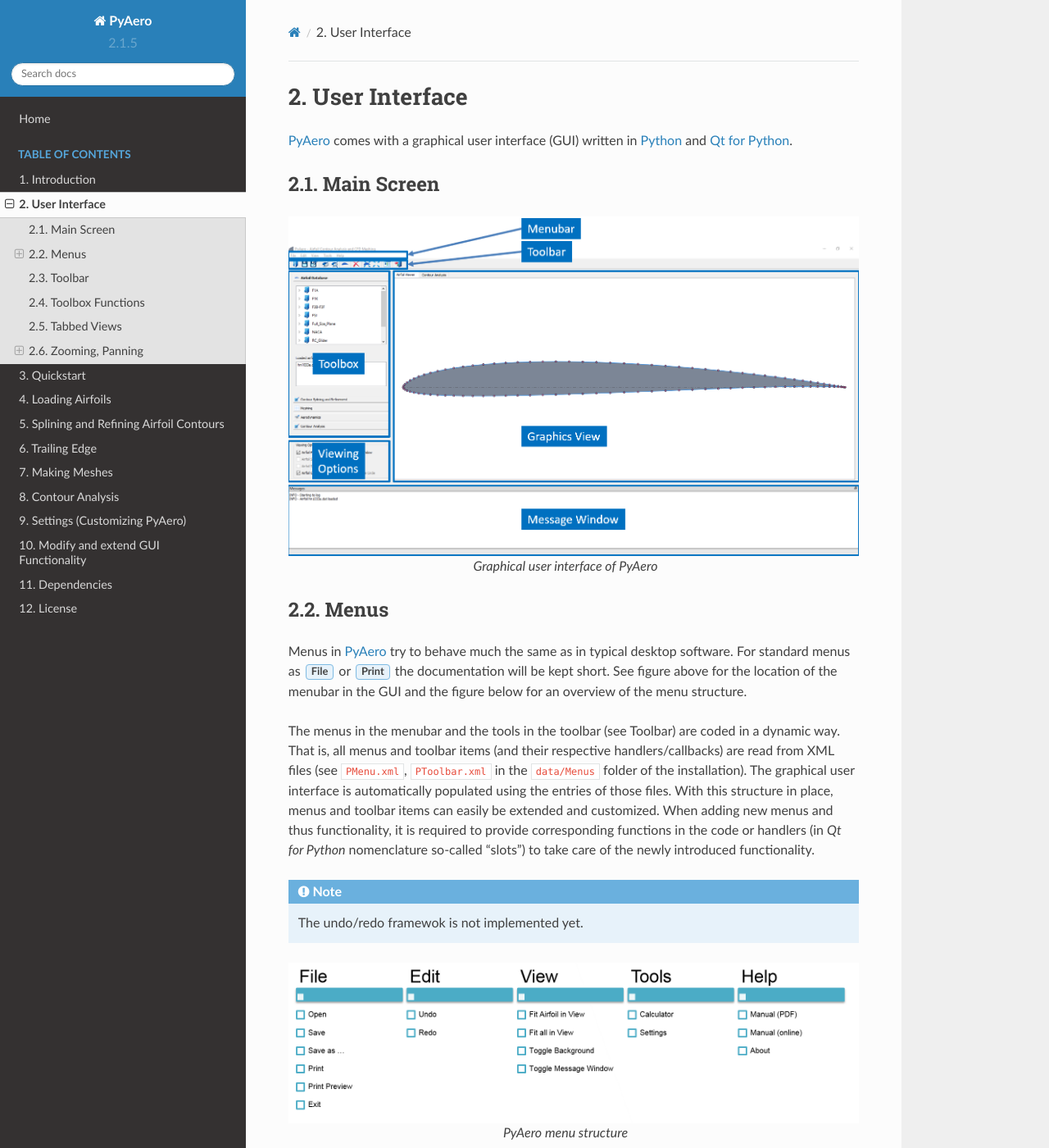
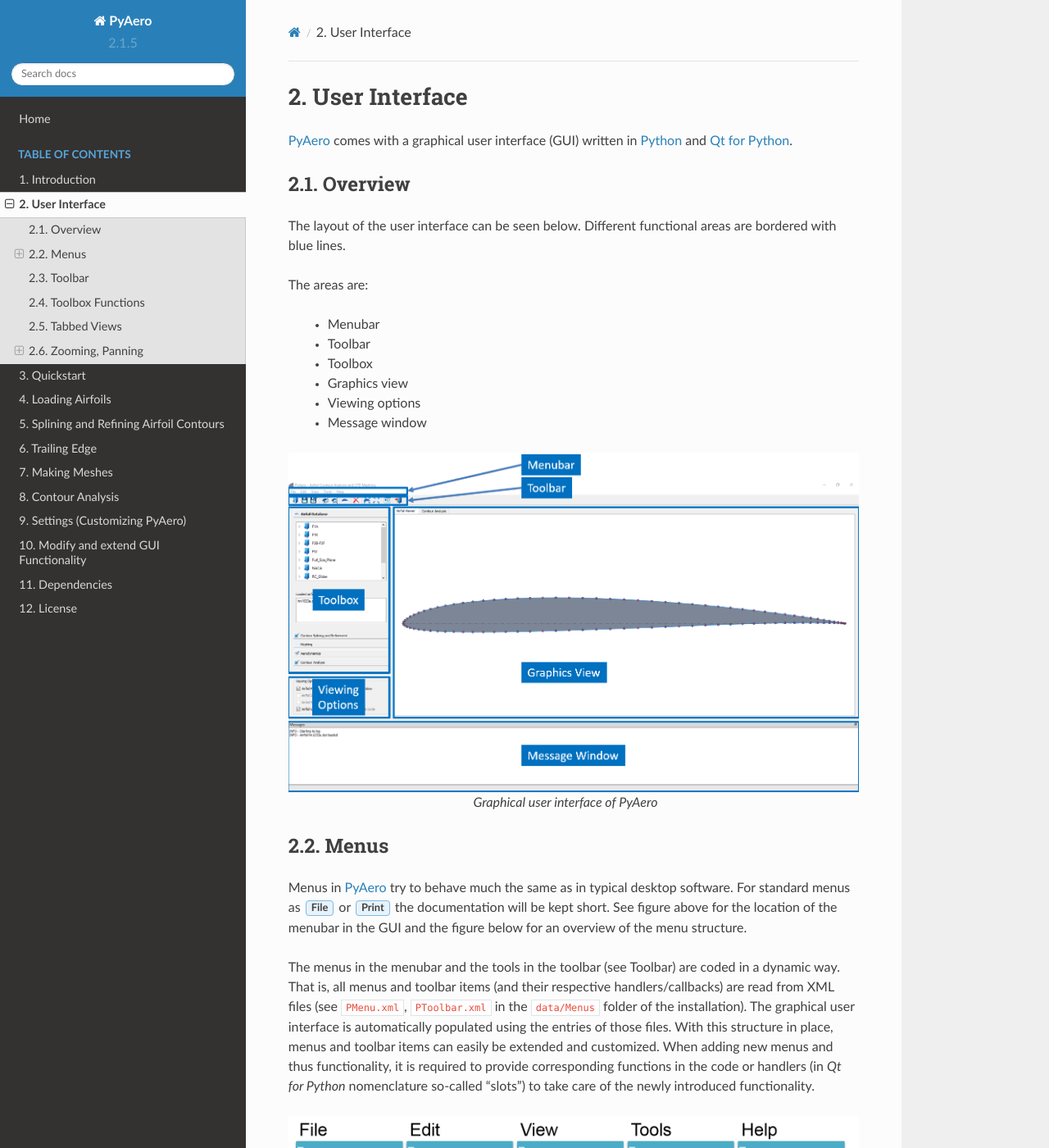
Before and after one commit to chiefenne/PyAero, a Sphinx documentation site: the page built from docs/ui_GUI.rst, in a window 1280 px wide and 1400 px high. Shown: the whole window at 82% size. Built offline with Sphinx 7.4.7 and the Read the Docs theme 2.0.0, drawn with Linux system fonts in a browser that asks for light colours.

Commit message:
update docs

```diff
--- a/docs/ui_GUI.rst
+++ b/docs/ui_GUI.rst
@@ -6,8 +6,19 @@
 
 `PyAero <index.html>`_ comes with a graphical user interface (GUI) written in `Python <http://www.python.org/>`_ and `Qt for Python <https://www.qt.io/qt-for-python>`_.
 
-Main Screen
+Overview
 -----------
+
+The layout of the user interface can be seen below. Different functional areas are bordered with blue lines.
+
+The areas are:
+
+  - Menubar
+  - Toolbar
+  - Toolbox
+  - Graphics view
+  - Viewing options
+  - Message window
 
 .. _figure_main_screen_new:
 .. figure::  images/main_screen_new1.png
@@ -28,10 +39,6 @@
 The graphical user interface is automatically populated using the entries of those files.
 With this structure in place, menus and toolbar items can easily be extended and customized.
 When adding new menus and thus functionality, it is required to provide corresponding functions in the code or handlers (in *Qt for Python* nomenclature so-called “slots”) to take care of the newly introduced functionality.
-
-.. note::
-   The undo/redo framewok is not implemented yet.
-
 
 .. _figure_menu_structure:
 .. figure::  images/menu_structure.png
```
